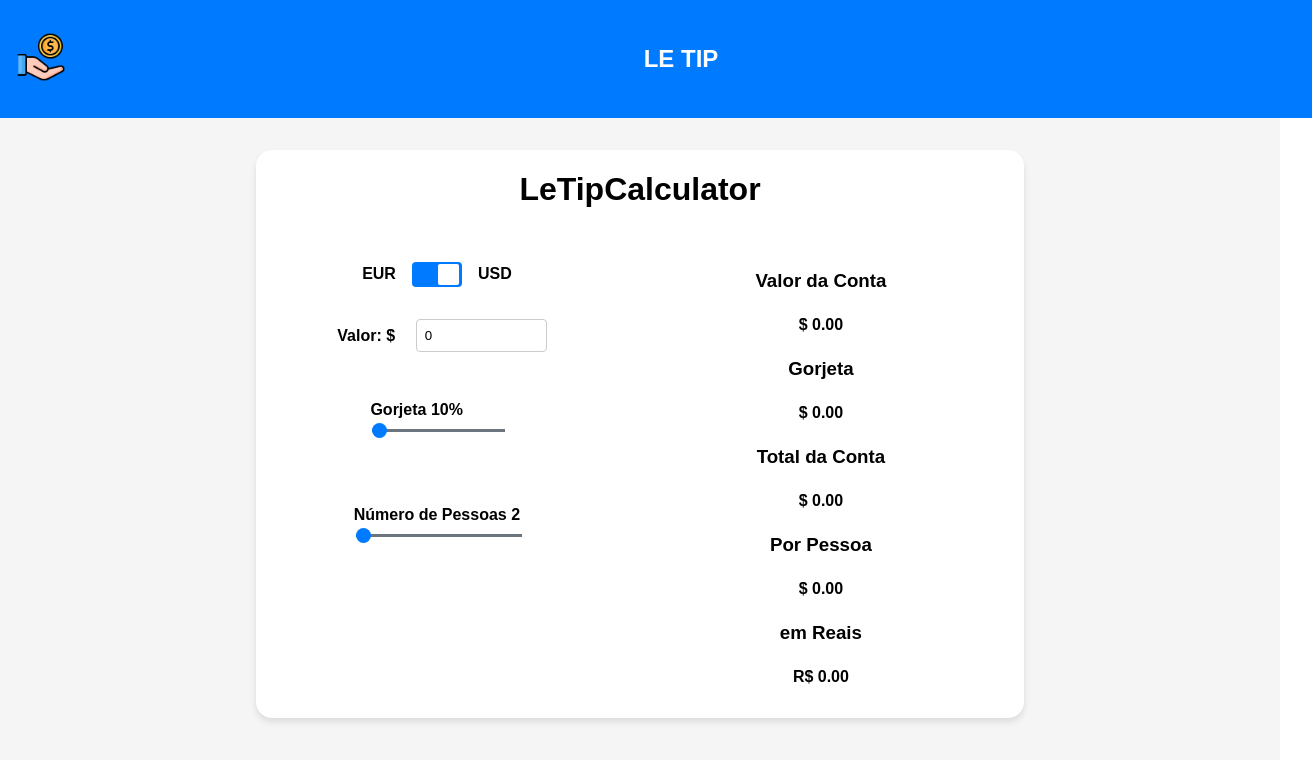
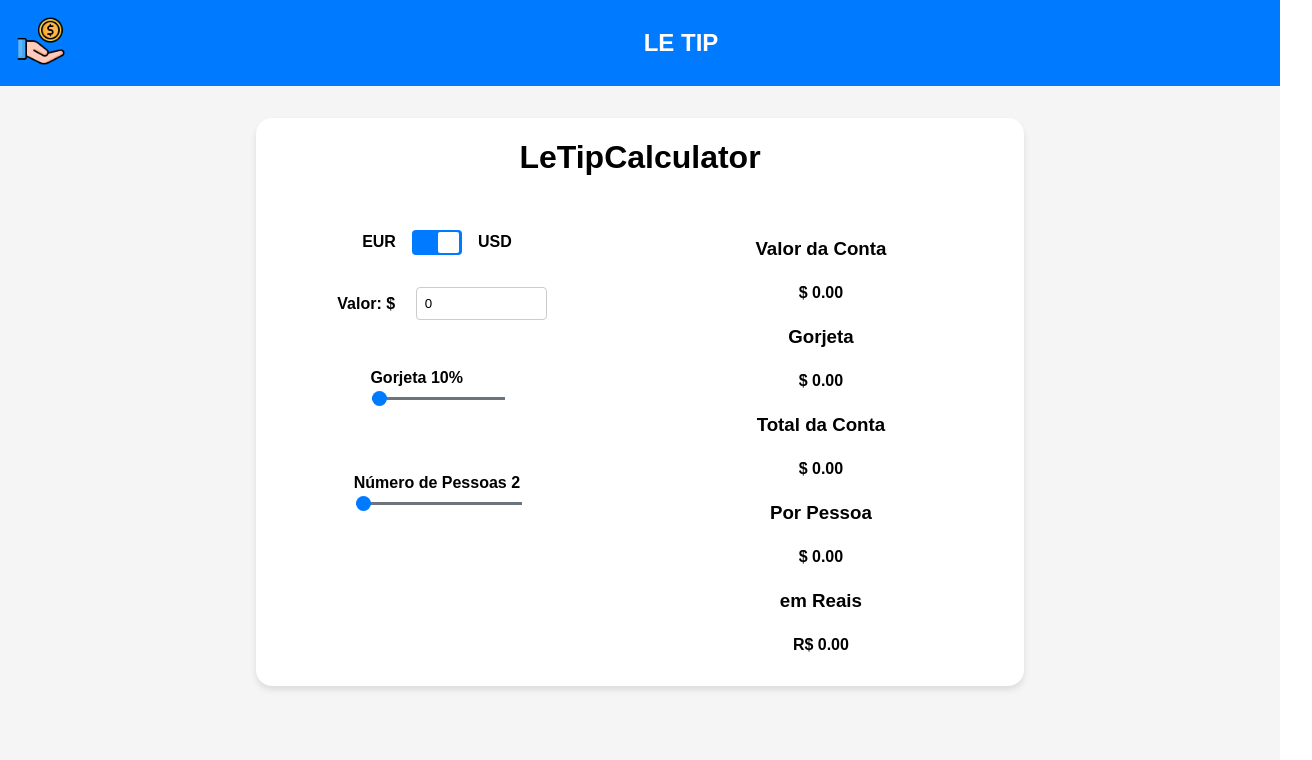
Before and after one commit to jair-andrade/le-tip, a Vue app: page / in a window 1280 px wide. Shown: the top 760 px of the page, 1312 px wide, since content can reach past the window. Built offline with nearby package versions, Linux system fonts and the light colour scheme; no server answers.

Commit message:
style(header): fix indentation and remove padding

```diff
--- a/src/components/Header/AppHeader.vue
+++ b/src/components/Header/AppHeader.vue
@@ -1,7 +1,12 @@
 <template>
   <div class="header">
     <div class="header__logo">
-      <img :src="headerImage" class="header__logo-image" width="50px" alt="Logo do site no cabeçalho" />
+      <img
+        :src="headerImage"
+        class="header__logo-image"
+        width="50px"
+        alt="Logo do site no cabeçalho"
+      />
     </div>
     <div class="header__info">
       <h1 class="header__title">LE TIP</h1>
@@ -31,7 +36,6 @@ export default {
   align-items: center;
   background-color: var(--primary-color);
   width: 100%;
-  padding: 1rem 2rem;
 }
 
 .header__logo {
```
